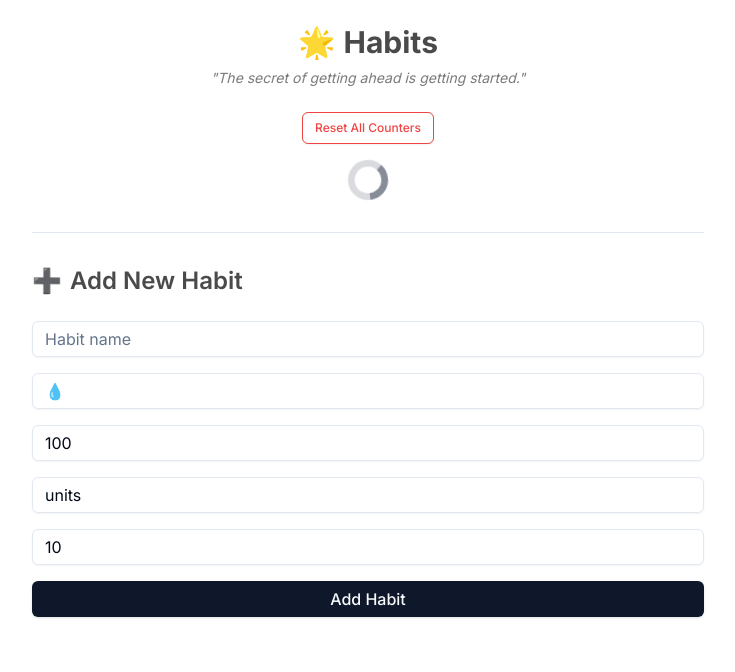
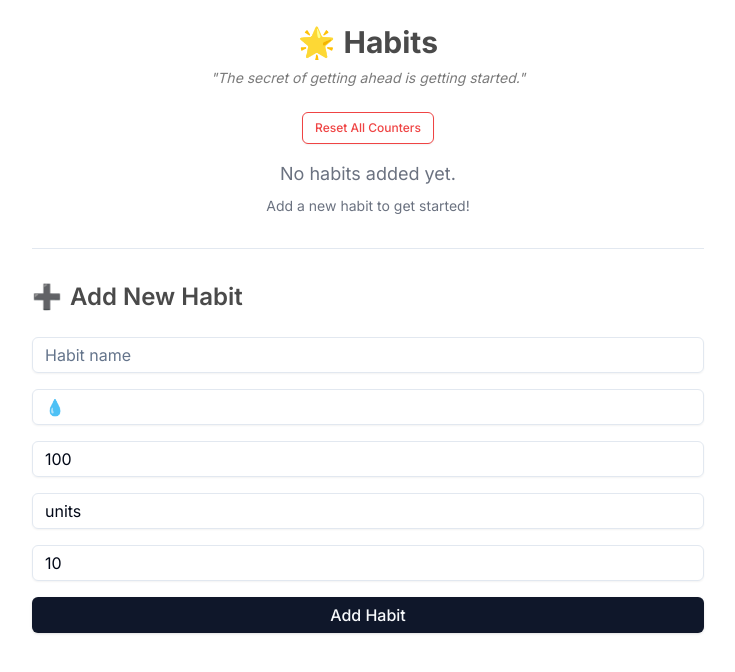
Before and after one commit to Man-Jain/habit-tracker-ai, a Next.js app: page / in a window 1280 px wide. Shown: the top 672 px of the page, without its empty margins (272-1007 px from the left). Built offline with nearby package versions, Linux system fonts and the light colour scheme.

Commit message:
Remove spinner
Signed-off-by: Manank Patni <manank321@gmail.com>

```diff
--- a/src/components/home.tsx
+++ b/src/components/home.tsx
@@ -153,27 +153,9 @@ export function HabitsList() {
 
       <div className="grid gap-4 mb-8">
         {habits.length === 0 ? (
-          <div className="flex justify-center items-center">
-            <svg
-              className="animate-spin h-10 w-10 text-gray-500"
-              xmlns="http://www.w3.org/2000/svg"
-              fill="none"
-              viewBox="0 0 24 24"
-            >
-              <circle
-                className="opacity-25"
-                cx="12"
-                cy="12"
-                r="10"
-                stroke="currentColor"
-                strokeWidth="4"
-              ></circle>
-              <path
-                className="opacity-75"
-                fill="currentColor"
-                d="M4 12a8 8 0 018-8V0C5.373 0 0 5.373 0 12h4zm2 5.291A7.962 7.962 0 014 12H0c0 3.042 1.135 5.824 3 7.938l3-2.647z"
-              ></path>
-            </svg>
+          <div className="text-center text-gray-500 dark:text-gray-400">
+            <p className="text-lg">No habits added yet.</p>
+            <p className="text-sm mt-2">Add a new habit to get started!</p>
           </div>
         ) : (
           habits.map((habit) => (
```
